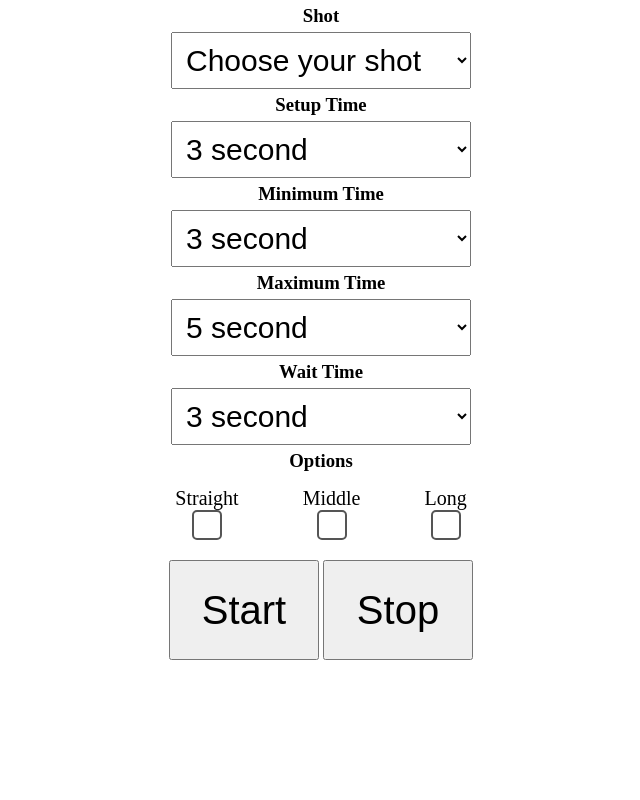
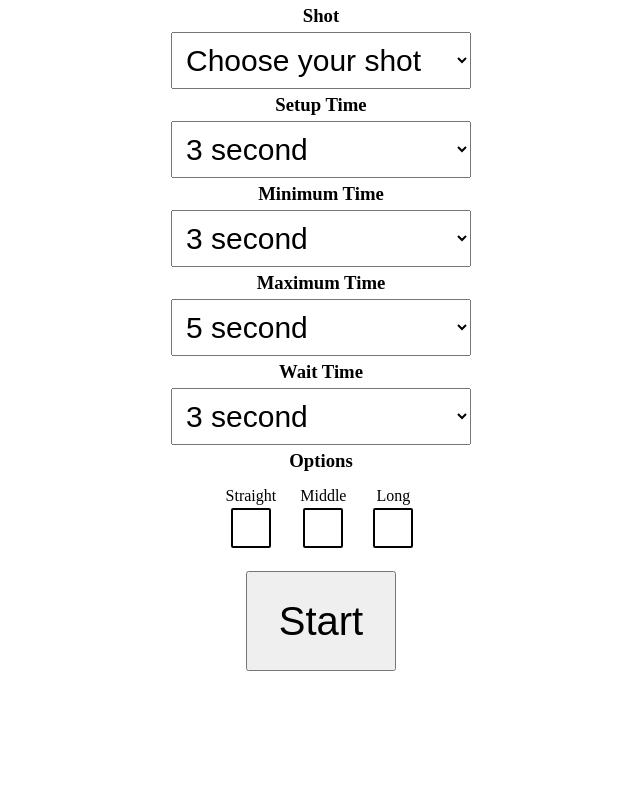
Before and after one commit to jeremykorstjens/pullthetrigger, a PHP site: page /index.html in a window 1280 px wide. Shown: the whole page, without its empty margins (319-959 px from the left). Run offline with PHP 8.4, Linux system fonts and the light colour scheme.

Commit message:
customized for firefox

```diff
--- a/index.html
+++ b/index.html
@@ -103,37 +103,54 @@
 </div>
 <h3>Options</h3>
   <form id="pull">
-    <div class="pull" >
-    <p>Straight</p>
-    <input type="checkbox" id="straight" value="straight">
-
+    <div class="pull">
+    <label class="checkbox">
+      Straight <br>
+      <input type="checkbox" id="straight" value="straight"/>
+      <span></span>
+    </label>
   </div>
-    <div class="pull">
-    <p>Middle</p>
-    <input type="checkbox" id="middle" value="middle">
+  <div class="pull">
+    <label class="checkbox">
+      Middle <br>
+      <input type="checkbox" id="middle" value="middle"/>
+      <span></span>
+    </label>
   </div>
-    <div class="pull">
-    <p>Long</p>
-    <input type="checkbox" id="long" value="long">
+  <div class="pull">
+    <label class="checkbox">
+      Long <br>
+      <input type="checkbox" id="long" value="long"/>
+      <span></span>
+    </label>
   </div>
 </form>
   <form id="snake">
     <div class="snake">
-    <p>Push</p>
-    <input type="checkbox" id="push" value="push">
+      <label class="checkbox">
+      Push <br>
+      <input type="checkbox" id="push" value="push"/>
+      <span></span>
+    </label>
   </div>
     <div class="snake">
-    <p>Straight</p>
-    <input type="checkbox" id="middle" value="straight">
+         <label class="checkbox">
+      Straight <br>
+      <input type="checkbox" id="straight" value="straight"/>
+      <span></span>
+    </label>
   </div>
     <div class="snake">
-    <p>Pull</p>
-    <input type="checkbox" id="pull" value="pull">
+      <label class="checkbox">
+      Pull <br>
+      <input type="checkbox" id="pull" value="pull"/>
+      <span></span>
+    </label>
   </div>
   </form>
 <div>
-<button onclick="check(1)">Start</button>
-<button onclick="check(0)">Stop</button>
+<button onclick="check(1)" id="start">Start</button>
+<button onclick="check(0)" style="display:none" id="stop">Stop</button>
 </div>
 
 <!-- <h2 id="time"></h2>
--- a/script.js
+++ b/script.js
@@ -23,9 +23,13 @@ function check(value){
   }
   if (value == true){
     run = true;
+    document.getElementById("start").style.display = "none";
+    document.getElementById("stop").style.display = "inline-block";
     setup();
   }else{
     run = false;
+    document.getElementById("start").style.display = "inline-block";
+    document.getElementById("stop").style.display = "none";
   }
 }
 
--- a/style.css
+++ b/style.css
@@ -1,20 +1,31 @@
 *{
 	padding: 0;
 	margin: 0;
-	box-sizing: border-box;
+	-webkit-box-sizing: border-box;
+-moz-box-sizing: border-box;
+-box-sizing: border-box;
 
 }
-input[type='checkbox'] {
-    -webkit-appearance:none;
-    width:30px;
-    height:30px;
-    background:white;
-    border-radius:5px;
-    border:2px solid #555;
+
+label.checkbox input[type="checkbox"] {display:none;}
+label.checkbox span {
+  display:inline-block;
+  border:2px solid black;
+  border-radius:2px;
+  width:40px;
+  height:40px;
+  background:white;
+  vertical-align:middle;
+  margin:3px;
+  position: relative;
+  transition:width 0.1s, height 0.1s, margin 0.1s;
 }
-input[type='checkbox']:checked {
-    background: black;
+label.checkbox :checked + span {
+  background:black;
+  width:40px;
+  height:40px;
 }
+
 .container{
     width:100%;
     display:block;
@@ -31,7 +42,7 @@ select{
 }
 .pull,.snake {
     display:inline-block;
-    padding:10px 30px;
+    padding:10px 10px;
     margin:0 auto;
     text-align: center;
 }
```
